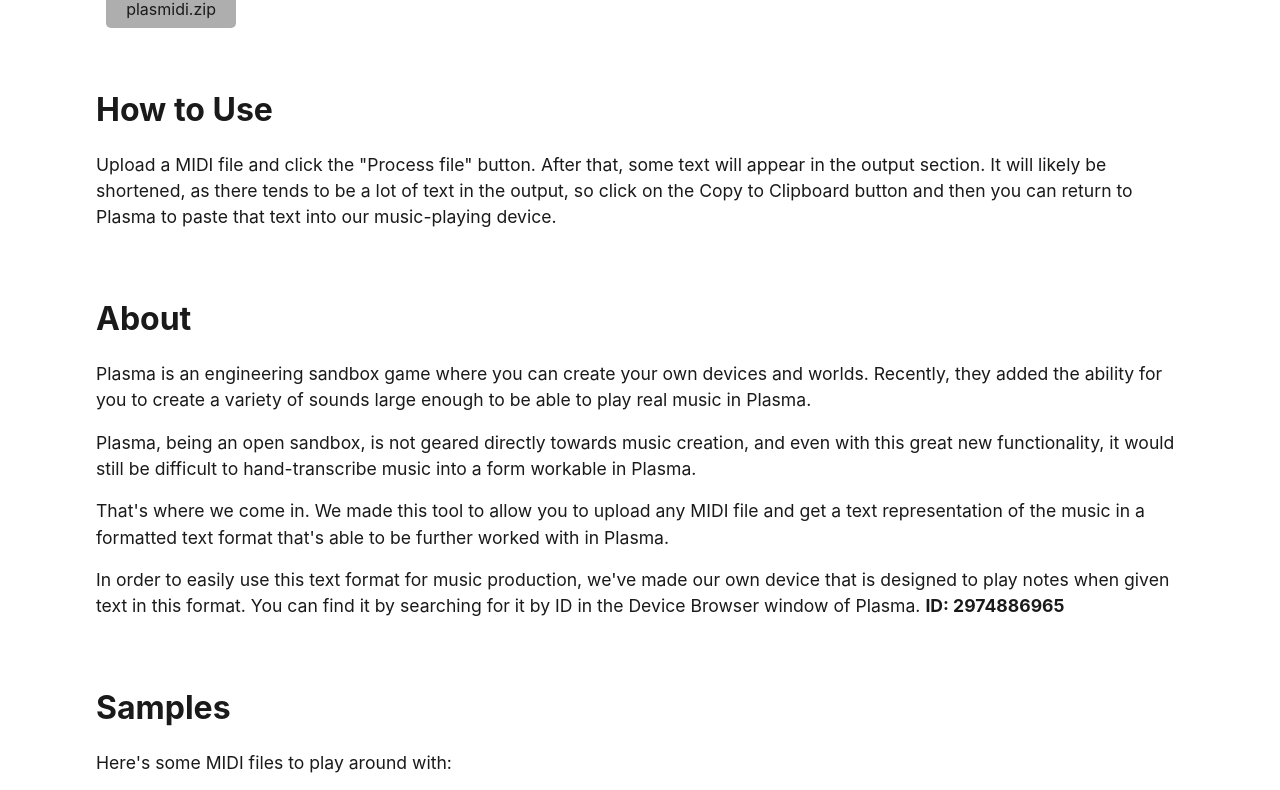
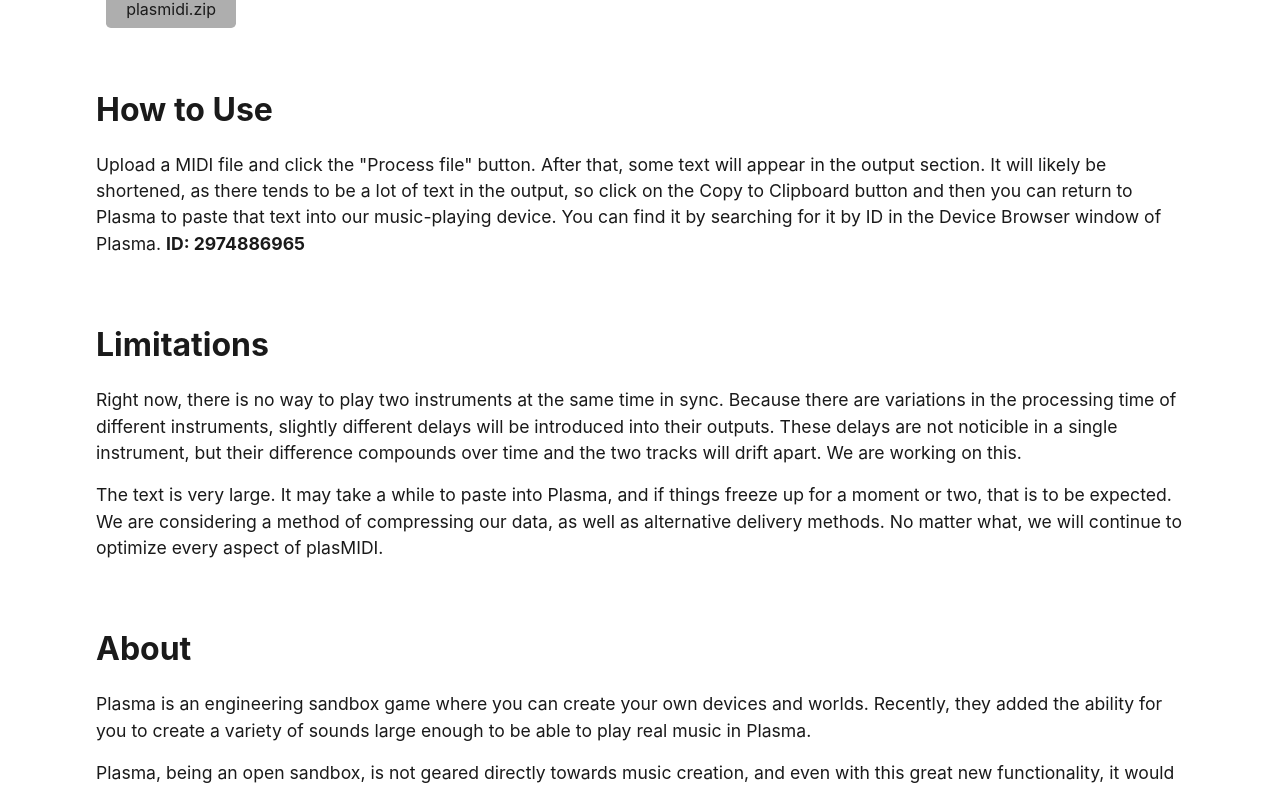
Before and after one commit to Plasmaphiles/plasmidi, a React (Create React App) app in the folder client/: page / in a window 1280 px wide. Shown: the part 551-1341 px from the top of the page. Built offline with nearby package versions, Linux system fonts and the light colour scheme; what raygun4js would draw is missing.

Commit message:
added Limiations section

```diff
--- a/client/src/pages/Home.jsx
+++ b/client/src/pages/Home.jsx
@@ -11,6 +11,7 @@
 import About from "./sections/About";
 
 import MH from "../helpers/plasmidi";
+import Limitations from "./sections/Limitations";
 
 const Home = () => {
   const [response, setResponse] = useState("");
@@ -29,6 +30,7 @@
       <Output plasMIDI={plasMIDI} />
       <Download />
       <HowToUse />
+      <Limitations />
       <About />
       <Samples />
 
--- a/client/src/pages/sections/HowToUse.jsx
+++ b/client/src/pages/sections/HowToUse.jsx
@@ -7,7 +7,8 @@
       text will appear in the output section. It will likely be shortened, as
       there tends to be a lot of text in the output, so click on the Copy to
       Clipboard button and then you can return to Plasma to paste that text into
-      our music-playing device.
+      our music-playing device. You can find it by searching for it by ID in the
+      Device Browser window of Plasma. <b>ID: 2974886965</b>
     </p>
   </Section>
 );
--- /dev/null
+++ b/client/src/pages/sections/Limitations.jsx
@@ -0,0 +1,23 @@
+import Section from "../../components/Section";
+
+const Limitations = () => (
+  <Section title="Limitations">
+    <p>
+      Right now, there is no way to play two instruments at the same time in
+      sync. Because there are variations in the processing time of different
+      instruments, slightly different delays will be introduced into their
+      outputs. These delays are not noticible in a single instrument, but their
+      difference compounds over time and the two tracks will drift apart. We are
+      working on this.
+    </p>
+    <p>
+      The text is very large. It may take a while to paste into Plasma, and if
+      things freeze up for a moment or two, that is to be expected. We are
+      considering a method of compressing our data, as well as alternative
+      delivery methods. No matter what, we will continue to optimize every
+      aspect of plasMIDI.
+    </p>
+  </Section>
+);
+
+export default Limitations;
```
